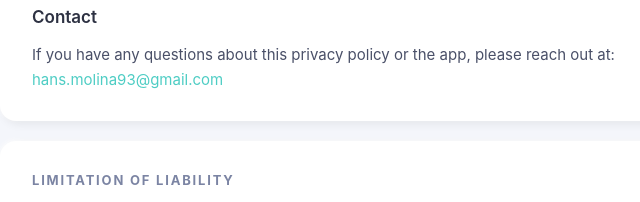
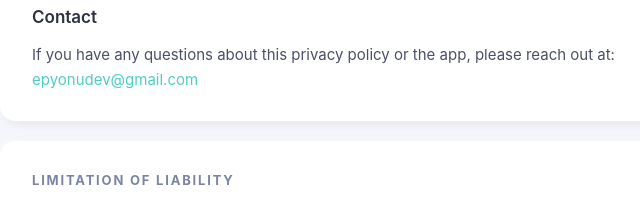
Before and after one commit to epyonu/simplicalc, a plain HTML site: page index.html in a window 1280 px wide. Shown: the part 2535-2737 px from the top of the page, 300-940 px from the left. Drawn offline with Linux system fonts and the light colour scheme.

Commit message:
Update index.html

```diff
--- a/index.html
+++ b/index.html
@@ -262,7 +262,7 @@
       <h3>Contact</h3>
       <p>
         If you have any questions about this privacy policy or the app, please reach out at:<br />
-        <a href="mailto:hans.molina93@gmail.com">hans.molina93@gmail.com</a>
+        <a href="mailto:epyonudev@gmail.com">epyonudev@gmail.com</a>
       </p>
     </div>
 
```
